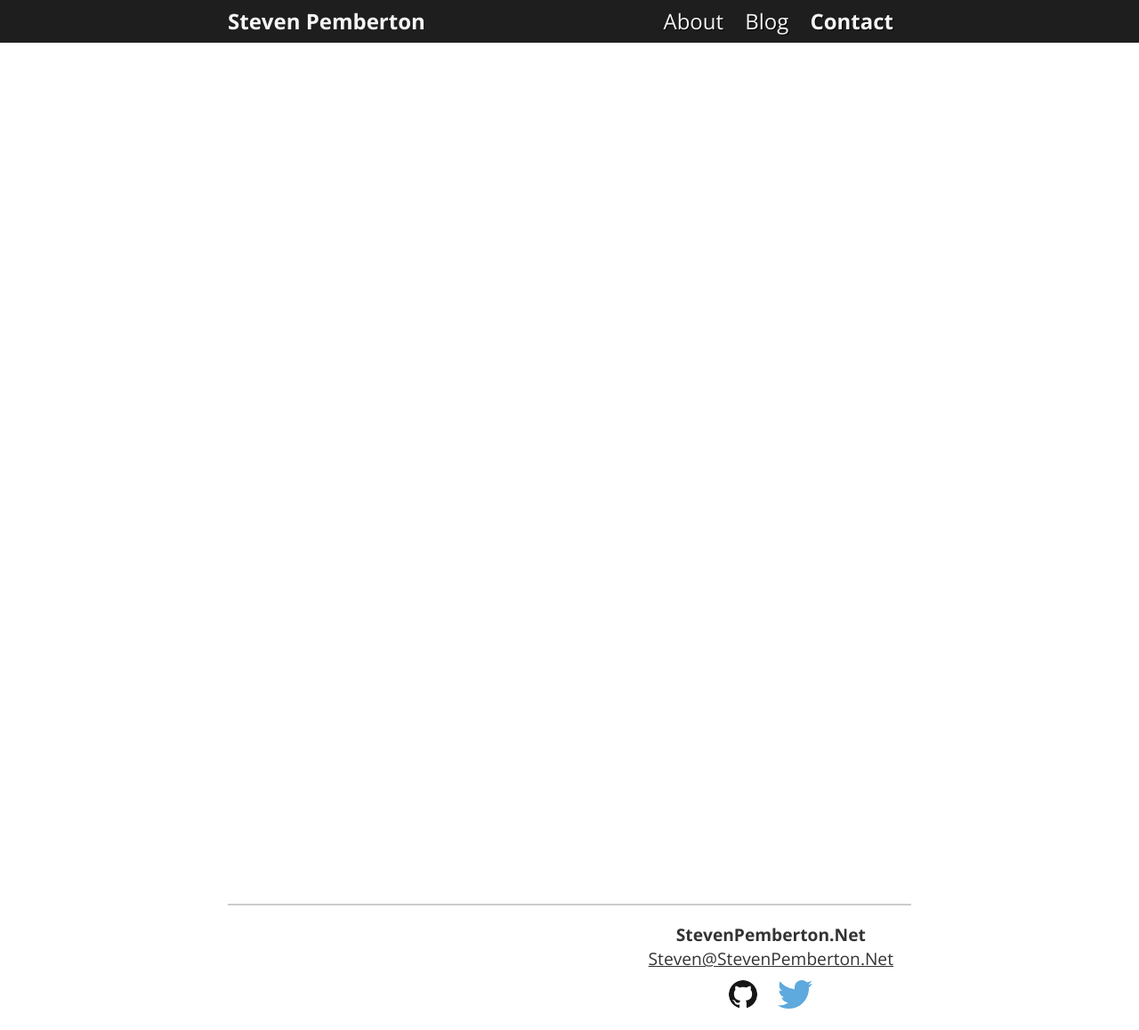
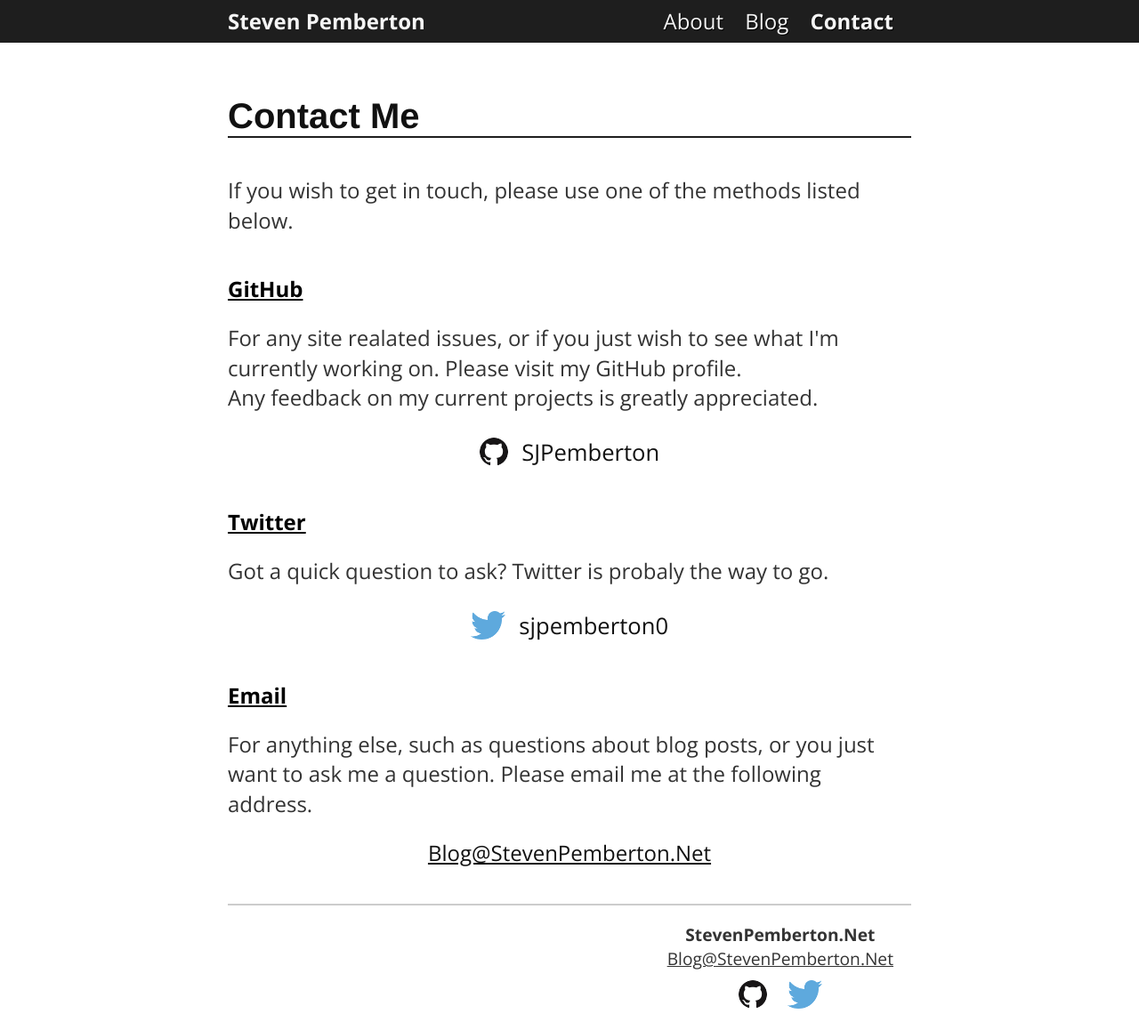
Before and after one commit to sjpemberton/sjpemberton.github.io, a Jekyll site: the page built from contact/index.html, in a window 1280 px wide and 1158 px high. Shown: the whole window at 89% size. Built offline with Jekyll 4.4.1, drawn with Linux system fonts in a browser that asks for light colours; some web fonts are replaced.

Commit message:
Contacts page added

```diff
--- a/_includes/email.html
+++ b/_includes/email.html
@@ -1 +1 @@
-<script type="text/javascript">eval(unescape("%64%71%6c%72%66%36%37%3d%5b%27%25%35%33%25%37%34%25%36%35%25%37%36%25%36%35%25%36%65%27%2c%5b%27%25%34%65%25%36%35%25%37%34%27%2c%27%25%35%33%25%37%34%25%36%35%25%37%36%25%36%35%25%36%65%25%35%30%25%36%35%25%36%64%25%36%32%25%36%35%25%37%32%25%37%34%25%36%66%25%36%65%27%5d%2e%72%65%76%65%72%73%65%28%29%2e%6a%6f%69%6e%28%27%2e%27%29%5d%2e%6a%6f%69%6e%28%27%40%27%29%3b%67%6e%64%62%66%31%34%3d%75%6e%65%73%63%61%70%65%28%64%71%6c%72%66%36%37%29%3b%64%6f%63%75%6d%65%6e%74%2e%77%72%69%74%65%28%67%6e%64%62%66%31%34%2e%6c%69%6e%6b%28%27%6d%61%69%27%2b%27%6c%74%6f%3a%27%2b%64%71%6c%72%66%36%37%29%29%3b"));</script>
+<script type="text/javascript">eval(unescape("%6f%76%61%72%7a%35%36%3d%5b%27%25%34%32%25%36%63%25%36%66%25%36%37%27%2c%5b%27%25%34%65%25%36%35%25%37%34%27%2c%27%25%35%33%25%37%34%25%36%35%25%37%36%25%36%35%25%36%65%25%35%30%25%36%35%25%36%64%25%36%32%25%36%35%25%37%32%25%37%34%25%36%66%25%36%65%27%5d%2e%72%65%76%65%72%73%65%28%29%2e%6a%6f%69%6e%28%27%2e%27%29%5d%2e%6a%6f%69%6e%28%27%40%27%29%3b%6c%6f%72%79%77%36%34%3d%75%6e%65%73%63%61%70%65%28%6f%76%61%72%7a%35%36%29%3b%64%6f%63%75%6d%65%6e%74%2e%77%72%69%74%65%28%6c%6f%72%79%77%36%34%2e%6c%69%6e%6b%28%27%6d%61%69%27%2b%27%6c%74%6f%3a%27%2b%6f%76%61%72%7a%35%36%29%29%3b"));</script>
--- a/_includes/footer.html
+++ b/_includes/footer.html
@@ -10,7 +10,7 @@
         		<p><b>StevenPemberton.Net</b></p>
                 <p>{% include email.html %}</p>
         		<a class="github-logo" href="https://github.com/sjpemberton"><img src="/content/images/GitHub-Mark-32px.png" /></a>
-        		<a class="twitter-link" href="https://twitter.com/stid00"><img src="/content/images/Twitter_logo_blue.png" /></a>
+        		<a class="twitter-link" href="https://twitter.com/SJPemberton0"><img src="/content/images/Twitter_logo_blue.png" /></a>
         	</div>
 
         </div>
--- a/about/index.html
+++ b/about/index.html
@@ -18,7 +18,7 @@
 	Personally, the posts I create here also help in bolstering my own knowledge and understanding. I therefore greatly appreciate any feedback given, no matter how small. I am always looking for people to learn from.<br>
 	So, if you would like to provide feedback, ask a question, or simply get in touch, please feel free. <a style="color:#028fcc;" href="/contact">Get in touch.</a> </p>  <br><br>
 
-	<p>P.S. If you find anything wrong with the site, please let me know. Or better yet, open a pull request on GitHub.</p>
+	<p>P.S. If you find anything wrong with the site, please let me know. Or better yet, open a pull request on GitHub.</p><br>
 
 	<p><b>Thanks for visiting!</b></p>
 
--- a/blog/index.html
+++ b/blog/index.html
@@ -5,7 +5,7 @@
 ---
 
 <div class="centered main">
-
+	{% if site.posts.size > 0  %}
 	<div id="recent-posts">
 		<h1>Recent Posts</h1>
 		<hr>
@@ -33,5 +33,5 @@
 	<div class="archive-links">
 		<a class="archive-link" href="{{site.url}}/blog/archive.html">View Archive</a>
 	</div>
-
+	{% endif %}
 </div>
--- a/contact/index.html
+++ b/contact/index.html
@@ -3,3 +3,28 @@
 title: Steven Pemberton.Net
 id: contact
 ---
+
+<div class="centered main">
+
+	<h1>Contact Me</h1><hr><br>
+
+	<p>If you wish to get in touch, please use one of the methods listed below.</p><br><br>
+
+	<h2><u>GitHub</u></h2><br>
+
+	<p>For any site realated issues, or if you just wish to see what I'm currently working on. Please visit my GitHub profile.<br>
+	Any feedback on my current projects is greatly appreciated. </p><br>
+	<a class="github-logo contact" href="https://github.com/sjpemberton"><img src="/content/images/GitHub-Mark-32px.png" /><span>SJPemberton</span></a><br><br>
+
+	<h2><u>Twitter</u></h2><br>
+
+	<p>Got a quick question to ask? Twitter is probaly the way to go.</p><br>
+	<a class="twitter-link contact" href="https://twitter.com/SJPemberton0"><img src="/content/images/Twitter_logo_blue.png" /><span>sjpemberton0</span></a><br><br>
+
+	<h2><u>Email</u></h2><br>
+
+	<p>For anything else, such as questions about blog posts, or you just want to ask me a question. Please email me at the following address.</p><br>
+	<p class="email-link">{% include email.html %}</p>
+
+
+</div>
--- a/content/css/main.css
+++ b/content/css/main.css
@@ -212,11 +212,37 @@
 
 
 .twitter-link img{ height:32px; }
+.github-logo {color:#111;}
 .github-logo img, .twitter-link img{ margin:10px; }
-.github-logo img:hover{
+.github-logo:hover img{
     border-radius: 50%;
     background-color: orange;
 }
+
+.github-logo.contact, .twitter-link.contact{
+    display: block;
+    text-align: center;
+    text-decoration: none;
+}
+.github-logo.contact img, .twitter-link.contact img{
+    margin:0;
+    position: relative;
+    top:6px;
+}
+.github-logo.contact span, .twitter-link.contact span{
+    font-size: 1.6em;
+    color:#111;
+    transition: color 0.4s ease;
+    margin-left: .6em;
+}
+.github-logo:hover span, .twitter-link:hover span{color:orange;}
+
+.email-link{text-align: center;}
+.email-link a{
+    transition: color 0.4s ease;
+    color:#111;
+}
+.email-link:hover a{color:orange;}
 
 .tag-list{
     display:inline-block;
@@ -243,9 +269,7 @@
     float: right;
 }
 
-.footer-about a{
-    color:#333;
-}
+.footer-about a{ color:#333; }
 .footer-about a:hover{color:#028fcc;}
 
 
```
